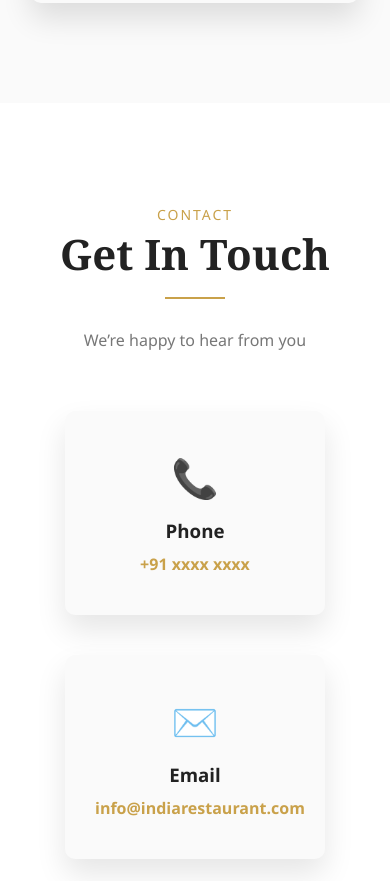
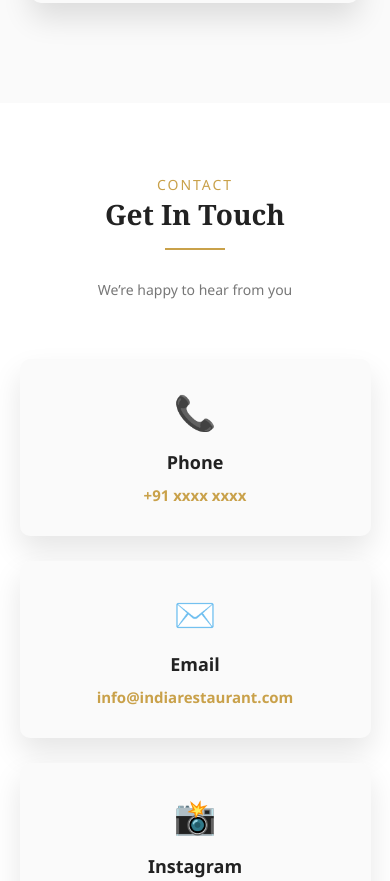
Before and after one commit to anandpurbey92-bot/-, a plain HTML site: page index.html in a window 390 px wide. Shown: the part 6497-7378 px from the top of the page. Drawn offline with nearby package versions, Linux system fonts and the light colour scheme.

Commit message:
Add files via upload

```diff
--- a/style.css
+++ b/style.css
@@ -357,3 +357,52 @@ nav a {
 .contact-box a:hover {
   color: #e1306c;
 }
+/* Mobile Optimization */
+@media (max-width: 768px) {
+
+  .contact {
+    padding: 70px 5%;
+  }
+
+  .contact-header h2 {
+    font-size: 32px;
+  }
+
+  .contact-header p {
+    font-size: 14px;
+  }
+
+  .contact-container {
+    gap: 25px;
+  }
+
+  .contact-box {
+    width: 100%;
+    max-width: 320px;
+    padding: 30px 20px;
+  }
+
+  .contact-box .icon {
+    font-size: 34px;
+  }
+
+  .contact-box h3 {
+    font-size: 18px;
+  }
+
+  .contact-box a {
+    font-size: 15px;
+    word-break: break-word;
+  }
+}
+
+@media (max-width: 480px) {
+
+  .contact-header h2 {
+    font-size: 28px;
+  }
+
+  .contact-box {
+    max-width: 100%;
+  }
+}
```
